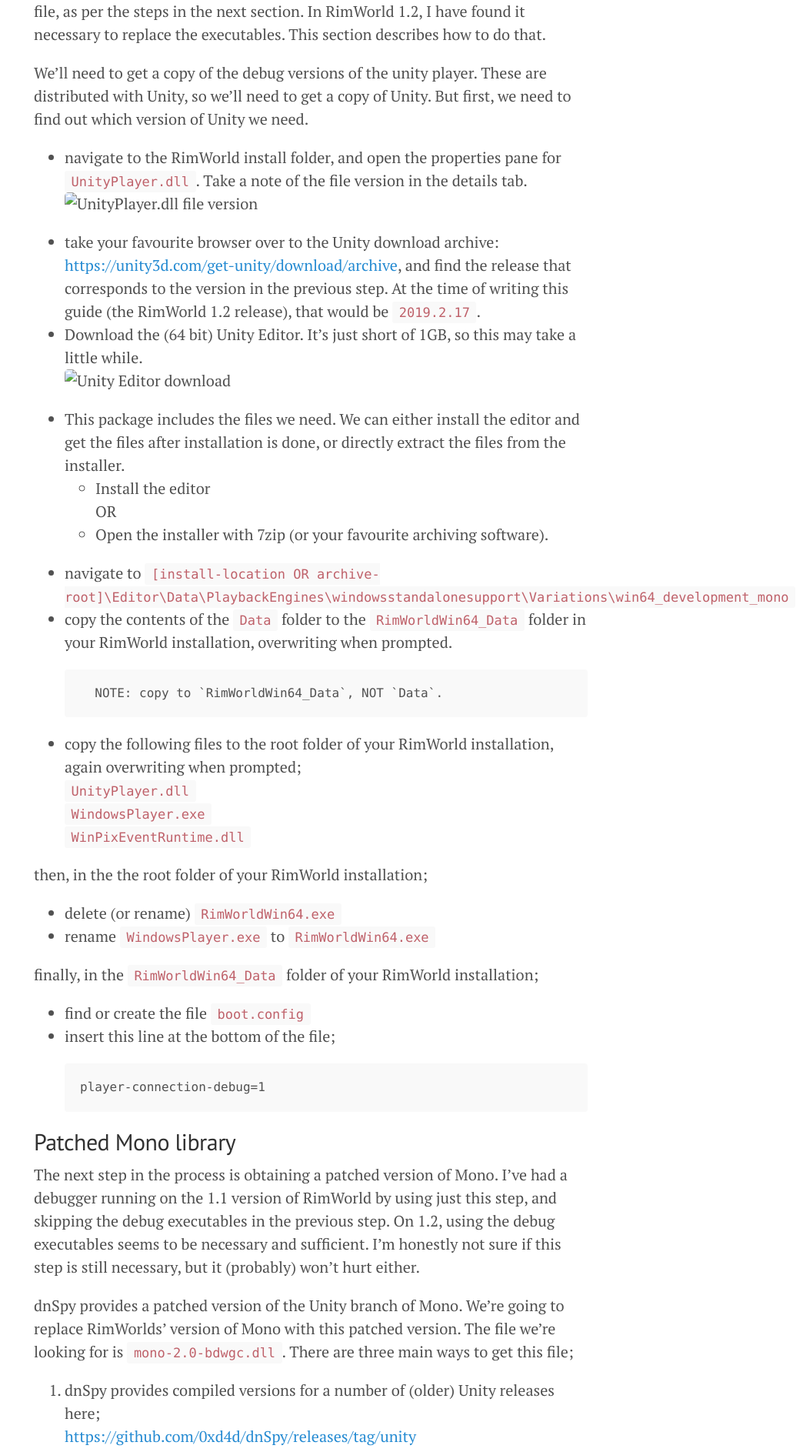
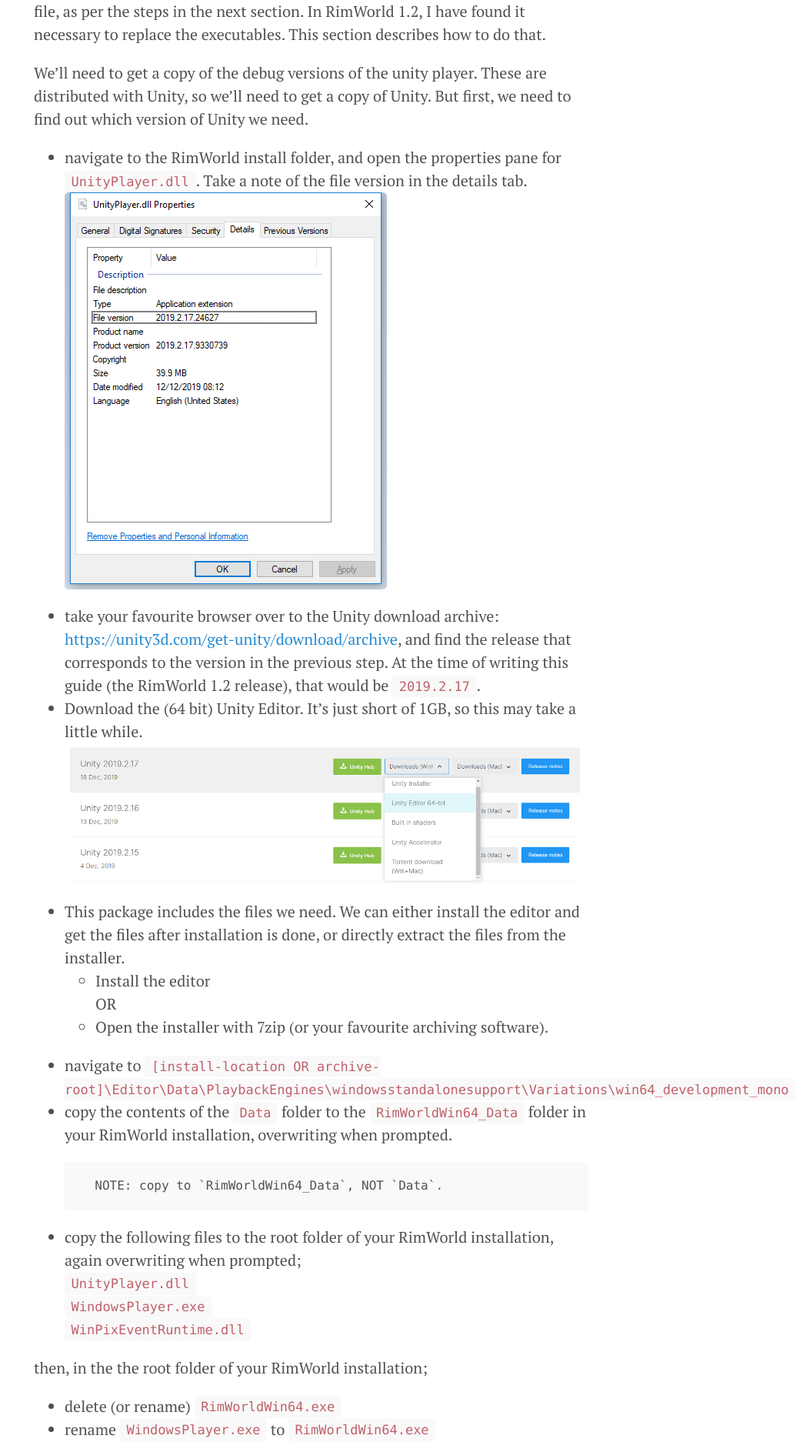
Before and after one commit to fluffy-mods/fluffy-mods.github.io, a Jekyll site: the page built from _posts/2020-08-13-debugging-rimworld.markdown, in a window 1280 px wide. Shown: the part 1285-3172 px from the top of the page at 77% size, without its empty margins (236-1280 px from the left). Built offline with Jekyll 4.4.1, drawn with Linux system fonts in a browser that asks for light colours.

Commit message:
use absolute paths for images

```diff
--- a/_posts/2020-08-13-debugging-rimworld.markdown
+++ b/_posts/2020-08-13-debugging-rimworld.markdown
@@ -33,10 +33,10 @@
 We'll need to get a copy of the debug versions of the unity player. These are distributed with Unity, so we'll need to get a copy of Unity. But first, we need to find out which version of Unity we need.
 
 - navigate to the RimWorld install folder, and open the properties pane for `UnityPlayer.dll`. Take a note of the file version in the details tab.
-  ![UnityPlayer.dll file version](public/media/img/UnityPlayer-version.png)
+  ![UnityPlayer.dll file version](/public/media/img/UnityPlayer-version.png)
 - take your favourite browser over to the Unity download archive: <https://unity3d.com/get-unity/download/archive>, and find the release that corresponds to the version in the previous step. At the time of writing this guide (the RimWorld 1.2 release), that would be `2019.2.17`.
 - Download the (64 bit) Unity Editor. It's just short of 1GB, so this may take a little while.
-  ![Unity Editor download](public/media/img/UnityEditor-download.png)
+  ![Unity Editor download](/public/media/img/UnityEditor-download.png)
 - This package includes the files we need. We can either install the editor and get the files after installation is done, or directly extract the files from the installer.
   - Install the editor
     OR
@@ -108,15 +108,15 @@
 - open dnSpy
 - in the debug menu, click "Start Debugging...".
   Alternatively, you can also click the '▶ Start' button in the toolbar, or press <kbd>F5</kbd>
-  ![dnSpy start debugging](public/media/img/dnSpy-start-debugging.png)
+  ![dnSpy start debugging](/public/media/img/dnSpy-start-debugging.png)
 - in the window that opens, navigate to the RimWorld executable. Leave the other settings as they are.
-  ![dnSpy find executable](public/media/img/dnSpy-find-executable.png)
+  ![dnSpy find executable](/public/media/img/dnSpy-find-executable.png)
 - press 'OK'. RimWorld will now open, and dnSpy will have an orange border to indicate it is actively debugging.
 - check that the debugger is attached to RimWorld;
   - in the debug menu, select "windows" and then "processes".
-    ![dnSpy debug processes](public/media/img/dnSpy-debug-processes.png)
+    ![dnSpy debug processes](/public/media/img/dnSpy-debug-processes.png)
   - you should see the RimWorld process in the panel that appears;
-    ![dnSpy processes window](public/media/img/dnSpy-processes-window.png)
+    ![dnSpy processes window](/public/media/img/dnSpy-processes-window.png)
     note that this seems to be a bit of a hit-or-miss, possibly timing related.
   - If the RimWorld process is not listed, we can manually attach to it;
     - make sure RimWorld is actually running
@@ -140,7 +140,7 @@
    - find the module for the mod you're debugging.
      Annoyingly, there's no real way to find out which assembly you're opening without looking at the contained namespaces, so this may take some trial and error. The modules do appear to be listed in the order they were loaded.
    - add breakpoints by clicking in the left margin of the code window
-     ![dnSpy breakpoints](public/media/img/dnSpy-breakpoints.png)
+     ![dnSpy breakpoints](/public/media/img/dnSpy-breakpoints.png)
 
 # Updates
 
```
